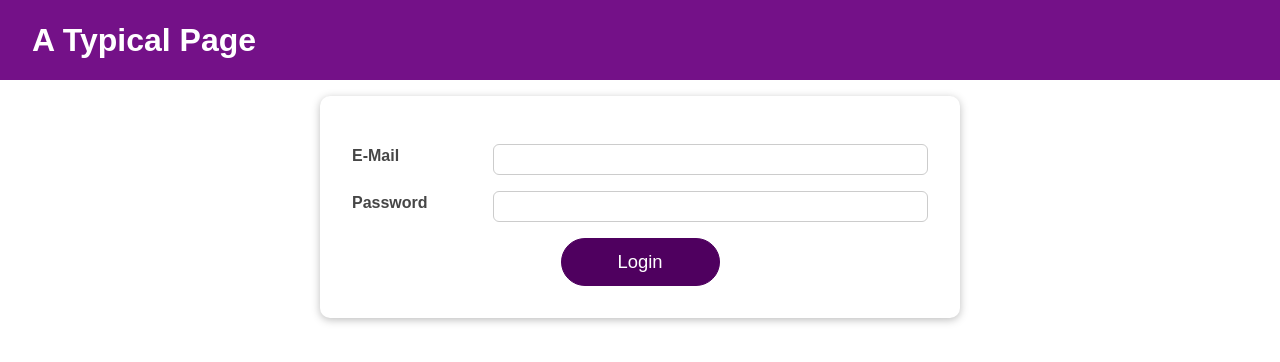
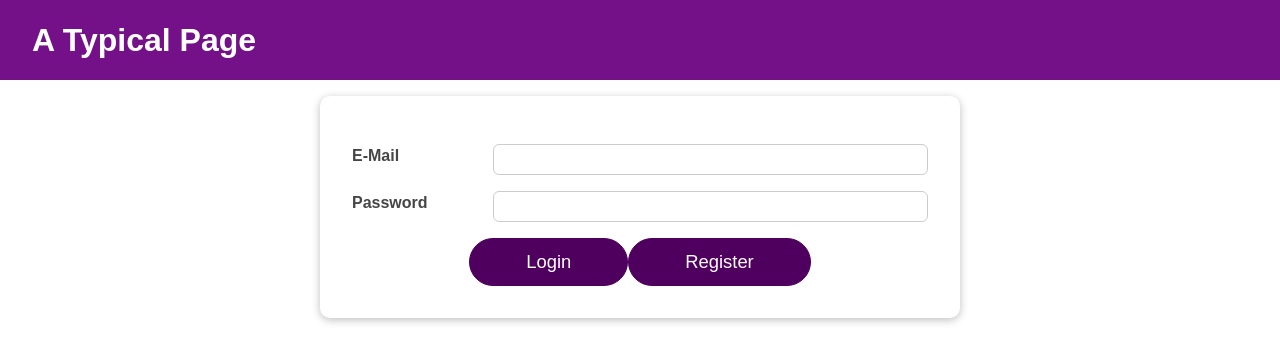
Before and after one commit to ArnoldGrosberg/10-side-effects-reducers-context-api, a React (Create React App) app: page / in a window 1280 px wide. Shown: the top 362 px of the page. Built offline with nearby package versions, Linux system fonts and the light colour scheme.

Commit message:
Added a register button and you have to register first.

```diff
--- a/src/components/Login/Login.js
+++ b/src/components/Login/Login.js
@@ -100,8 +100,20 @@ const Login = (props) => {
 
     const submitHandler = (event) => {
         event.preventDefault();
+        if (localStorage.getItem(emailState.value)) {
+            authCtx.onLogin(emailState.value, passwordState.value);
+        } else if (formIsValid) {
+            alert('You have to register first!')
+        } else if (!emailIsValid) {
+            emailInputRef.current.focus();
+        } else {
+            passwordInputRef.current.focus();
+        }
+    };
+    const registerHandler = (event) => {
+        event.preventDefault();
         if (formIsValid) {
-            authCtx.onLogin(emailState.value, passwordState.value);
+            authCtx.onRegister(emailState.value, passwordState.value);
         } else if (!emailIsValid) {
             emailInputRef.current.focus();
         } else {
@@ -136,6 +148,9 @@ const Login = (props) => {
                     <Button type="submit" className={classes.btn}>
                         Login
                     </Button>
+                    <Button onClick={registerHandler} type="button" className={classes.btn}>
+                        Register
+                    </Button>
                 </div>
             </form>
         </Card>
--- a/src/store/auth-context.js
+++ b/src/store/auth-context.js
@@ -3,7 +3,8 @@ import React, { useState, useEffect } from 'react';
 const AuthContext = React.createContext({
     isLoggedIn: false,
     onLogout: () => {},
-    onLogin: (email, password) => {}
+    onLogin: (email, password) => {},
+    onRegister: (email, password) => {}
 });
 
 export const AuthContextProvider = (props) => {
@@ -27,12 +28,19 @@ export const AuthContextProvider = (props) => {
         setIsLoggedIn(true);
     };
 
+    const registerHandler = (mail, pass) => {
+        localStorage.setItem('isLoggedIn', '1');
+        setIsLoggedIn(true);
+        localStorage.setItem(mail, pass);
+    };
+
     return (
         <AuthContext.Provider
             value={{
                 isLoggedIn: isLoggedIn,
                 onLogout: logoutHandler,
                 onLogin: loginHandler,
+                onRegister: registerHandler,
             }}
         >
             {props.children}
```
